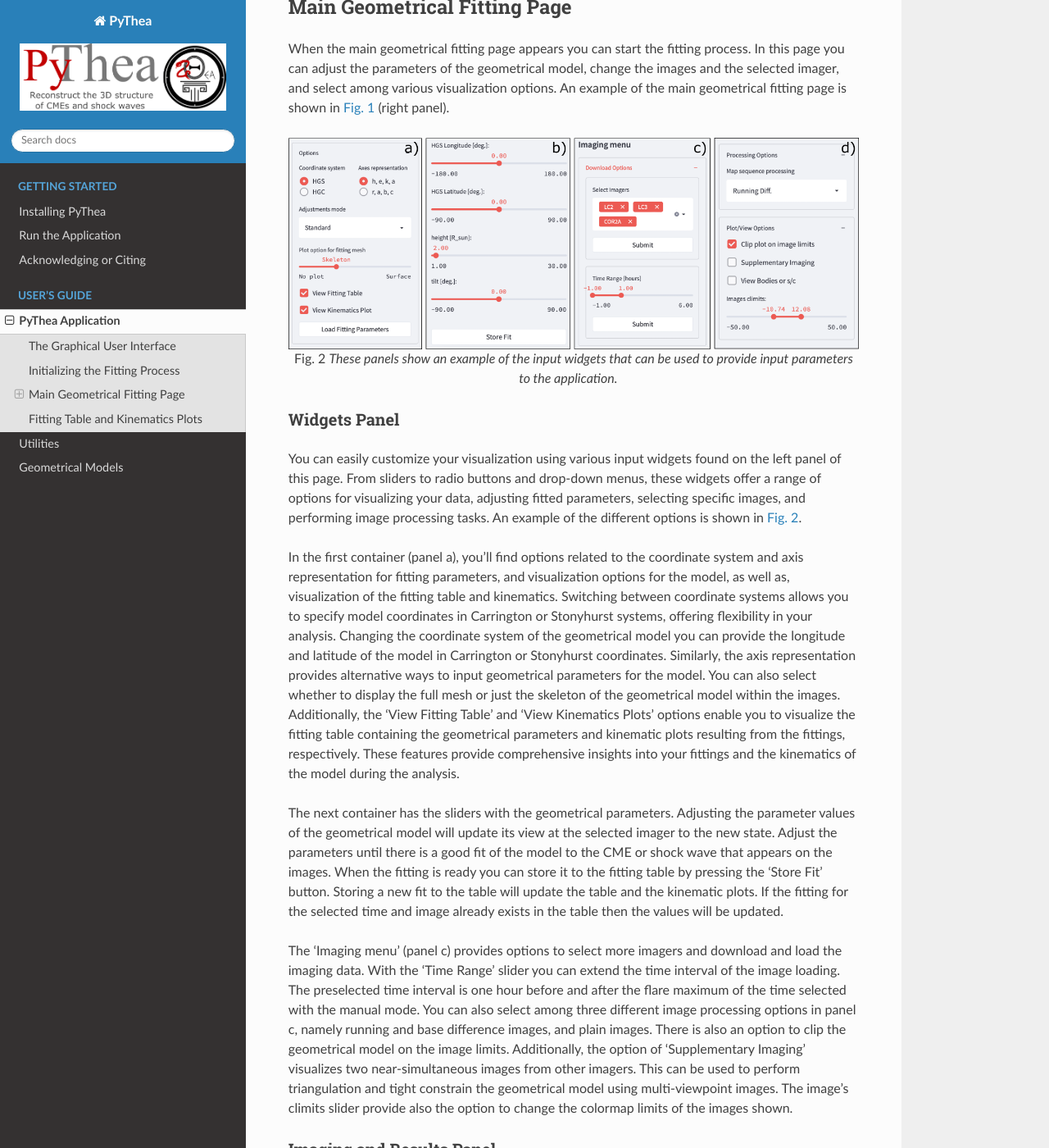
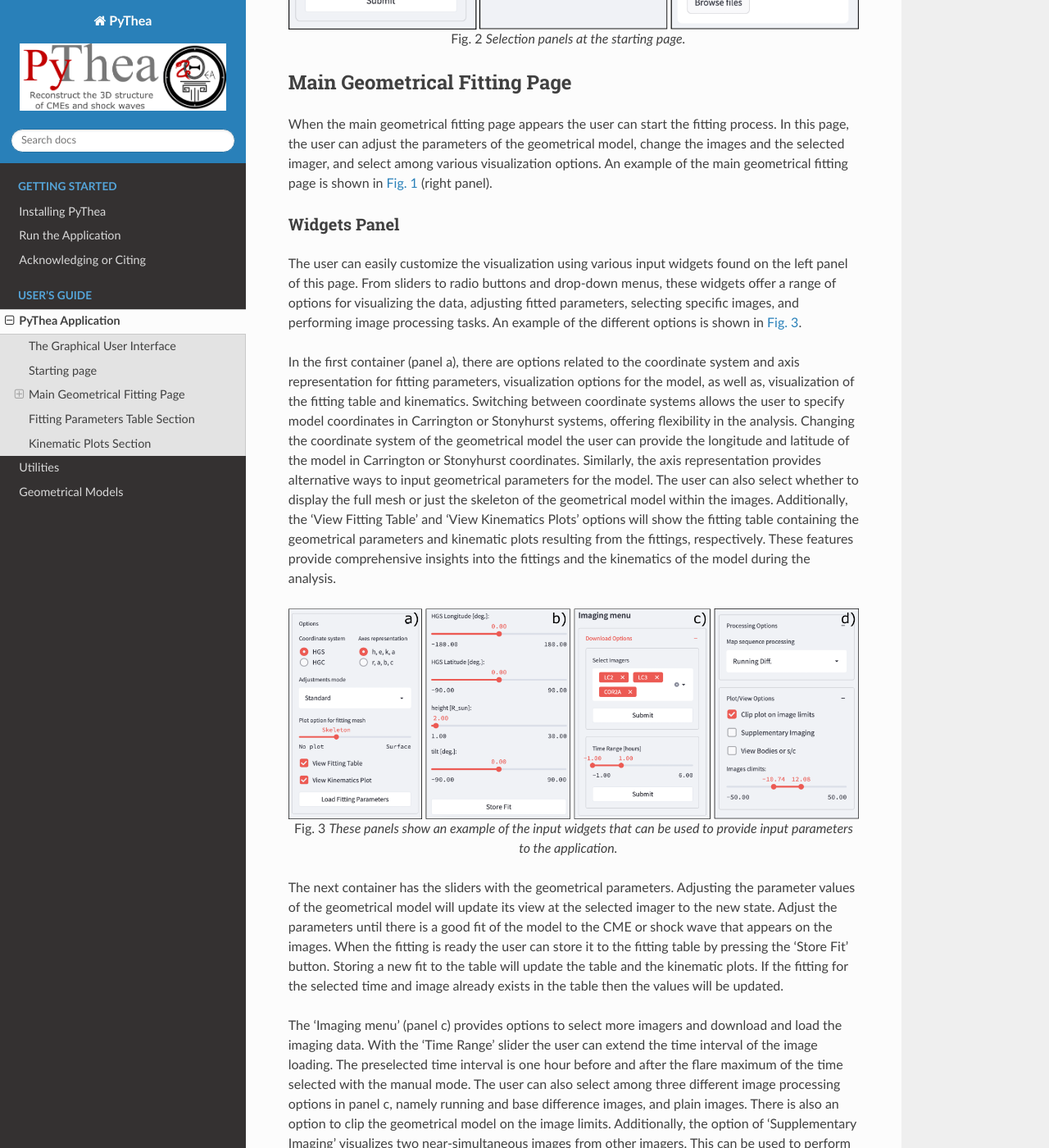
Before and after one commit to AthKouloumvakos/PyThea, a Sphinx documentation site: the page built from docs/source/application.rst, in a window 1280 px wide and 1400 px high, scrolled down 1370 px. Shown: the whole window at 82% size. Built offline with Sphinx 7.4.7 and the Read the Docs theme 2.0.0, drawn with Linux system fonts in a browser that asks for light colours; pages that are not in the unit, such as notebooks, are missing from menus; the version number could not be read and is left out; some of the changed text lies outside the part shown.

Commit message:
Adds in docs the fitting table and kinematics plots sections
- Improves also text in the same section and image quality

```diff
--- a/docs/source/application.rst
+++ b/docs/source/application.rst
@@ -6,7 +6,7 @@ The Graphical User Interface
 
 Performing a 3D reconstruction is mainly an interactive process. To reconstruct an event, the user aims to achieve the best fit of a geometrical model to multi-viewpoint coronal observations by adjusting a set of geometrical parameters. However, without a graphical user interface (GUI), this process becomes nearly impossible. PyThea provides a modern solution for conducting comprehensive analyses of events. Its user-friendly GUI, built on Streamlit, facilitates efficient interaction with the reconstruction process.
 
-The PyThea web application comprises two main pages as shown in :numref:`main-app-page`. The main page (left panel) appears when running the application for the first time. On this page, you can initiate the fitting process by selecting the date of the event and the fitting model to be used. Then the application initiates and a second page is loaded with the fitting sliders and the imaging views. Each main page comprises two primary vertical panels as shown in :numref:`main-app-page`, namely Panel 1 and 2. The left panel serves as a hub for your input widgets, allowing you to interactively change the parameters and control the reconstruction process. On the other hand, the right panel is dedicated to displaying data elements, providing a visual feedback on the reconstruction results. This separation of input and output elements enhances the usability and clarity of the application interface, enabling you to navigate through the reconstruction process with ease. In essence, PyThea revolutionizes the 3D reconstruction workflow by combining advanced algorithms with intuitive interface design, making complex analyses accessible to a broader audience.
+The PyThea web application comprises two main pages as shown in :numref:`main-app-page`. The starting page (left panel) appears when running the application for the first time. On this page, the user can initiate the fitting process by selecting the date of the event and the fitting model to be used. Then the application initiates and a second page is loaded with the fitting sliders and the imaging views. Each main page comprises two primary vertical panels as shown in :numref:`main-app-page`, namely Panel 1 and 2. The left panel serves as a hub for your input widgets, allowing the user to interactively change the parameters and control the reconstruction process. On the other hand, the right panel is dedicated to displaying data elements, providing a visual feedback on the reconstruction results. This separation of input and output elements enhances the usability and clarity of the application interface, enabling you to navigate through the reconstruction process with ease. In essence, PyThea revolutionizes the 3D reconstruction workflow by combining advanced algorithms with intuitive interface design, making complex analyses accessible to a broader audience.
 
 .. figure:: ./images/main_page.png
    :name: main-app-page
@@ -15,15 +15,29 @@ The PyThea web application comprises two main pages as shown in :numref:`main-ap
 
    Two views of PyThea‘s web application. The left panel shows the starting page of the application and the right panel shows the main fitting page.
 
-Initializing the Fitting Process
---------------------------------
+Starting page
+-------------
 
-When the application runs for the first time, the starting page appears and you have to select the date and event to process and the geometrical model to use. A view of the starting page is shown in :numref:`main-app-page`. For the selection of the date and event selection, three options are available to initiate the fitting process. With the 'Event' mode you can select a date and a solar flare event associated with the event that you want to perform the geometrical fitting. If the CME or shock do not have an associated flare then there is a second 'Manual' option. With this option, you can select the date and the event (CME, shock, flare). A third option is to provide a fitting file and the application will initiate with the fitted event and the application will load the previous fitting parameters. Next, you will select the geometrical model for the fitting process. After this selection the application will search and download available data and the main geometrical fitting page will appear.
+When the application runs for the first time, the starting page appears and the user have to select the date and event to process and the geometrical model to use. A view of the starting page is shown in :numref:`main-app-page`. For the selection of the date and event selection, three options are available to initiate the fitting process we show at the three panels of :numref:`main-app-page-select`. With the 'Event' mode (middle panel) the user can select a date and a solar flare event associated with the event that will perform the geometrical fitting. If the CME or shock do not have an associated flare then there is a second 'Manual' option (left panel). With this option, the user can select the date and the event (CME, shock, flare). For these two modes, the next step is to select the geometrical model for the fitting process. A third option is to provide a fitting JSON file and the application will initiate with the fitted event and the selected geometrical model (right panel). In this case, the fitted parameters are loaded in the fitting table (see below) and the user can preview and continue the fitting. After the above selections, the application will search and download available data and the main geometrical fitting page will appear.
+
+.. figure:: ./images/main_page_selections.png
+   :name: main-app-page-select
+   :width: 800px
+   :align: center
+
+   Selection panels at the starting page.
 
 Main Geometrical Fitting Page
 -----------------------------
 
-When the main geometrical fitting page appears you can start the fitting process. In this page you can adjust the parameters of the geometrical model, change the images and the selected imager, and select among various visualization options. An example of the main geometrical fitting page is shown in :numref:`main-app-page` (right panel).
+When the main geometrical fitting page appears the user can start the fitting process. In this page, the user can adjust the parameters of the geometrical model, change the images and the selected imager, and select among various visualization options. An example of the main geometrical fitting page is shown in :numref:`main-app-page` (right panel).
+
+Widgets Panel
+~~~~~~~~~~~~~
+
+The user can easily customize the visualization using various input widgets found on the left panel of this page. From sliders to radio buttons and drop-down menus, these widgets offer a range of options for visualizing the data, adjusting fitted parameters, selecting specific images, and performing image processing tasks. An example of the different options is shown in :numref:`app-slider-details`.
+
+In the first container (panel a), there are options related to the coordinate system and axis representation for fitting parameters, visualization options for the model, as well as, visualization of the fitting table and kinematics. Switching between coordinate systems allows the user to specify model coordinates in Carrington or Stonyhurst systems, offering flexibility in the analysis. Changing the coordinate system of the geometrical model the user can provide the longitude and latitude of the model in Carrington or Stonyhurst coordinates. Similarly, the axis representation provides alternative ways to input geometrical parameters for the model. The user can also select whether to display the full mesh or just the skeleton of the geometrical model within the images. Additionally, the 'View Fitting Table' and 'View Kinematics Plots' options will show the fitting table containing the geometrical parameters and kinematic plots resulting from the fittings, respectively. These features provide comprehensive insights into the fittings and the kinematics of the model during the analysis.
 
 .. figure:: ./images/app_slider_details.png
    :name: app-slider-details
@@ -32,37 +46,44 @@ When the main geometrical fitting page appears you can start the fitting process
 
    These panels show an example of the input widgets that can be used to provide input parameters to the application.
 
-Widgets Panel
-~~~~~~~~~~~~~
+The next container has the sliders with the geometrical parameters. Adjusting the parameter values of the geometrical model will update its view at the selected imager to the new state. Adjust the parameters until there is a good fit of the model to the CME or shock wave that appears on the images. When the fitting is ready the user can store it to the fitting table by pressing the 'Store Fit' button. Storing a new fit to the table will update the table and the kinematic plots. If the fitting for the selected time and image already exists in the table then the values will be updated.
 
-You can easily customize your visualization using various input widgets found on the left panel of this page. From sliders to radio buttons and drop-down menus, these widgets offer a range of options for visualizing your data, adjusting fitted parameters, selecting specific images, and performing image processing tasks. An example of the different options is shown in :numref:`app-slider-details`.
-
-In the first container (panel a), you'll find options related to the coordinate system and axis representation for fitting parameters, and visualization options for the model, as well as, visualization of the fitting table and kinematics. Switching between coordinate systems allows you to specify model coordinates in Carrington or Stonyhurst systems, offering flexibility in your analysis. Changing the coordinate system of the geometrical model you can provide the longitude and latitude of the model in Carrington or Stonyhurst coordinates. Similarly, the axis representation provides alternative ways to input geometrical parameters for the model. You can also select whether to display the full mesh or just the skeleton of the geometrical model within the images. Additionally, the 'View Fitting Table' and 'View Kinematics Plots' options enable you to visualize the fitting table containing the geometrical parameters and kinematic plots resulting from the fittings, respectively. These features provide comprehensive insights into your fittings and the kinematics of the model during the analysis.
-
-The next container has the sliders with the geometrical parameters. Adjusting the parameter values of the geometrical model will update its view at the selected imager to the new state. Adjust the parameters until there is a good fit of the model to the CME or shock wave that appears on the images. When the fitting is ready you can store it to the fitting table by pressing the 'Store Fit' button. Storing a new fit to the table will update the table and the kinematic plots. If the fitting for the selected time and image already exists in the table then the values will be updated.
-
-The 'Imaging menu' (panel c) provides options to select more imagers and download and load the imaging data. With the 'Time Range' slider you can extend the time interval of the image loading. The preselected time interval is one hour before and after the flare maximum of the time selected with the manual mode. You can also select among three different image processing options in panel c, namely running and base difference images, and plain images. There is also an option to clip the geometrical model on the image limits. Additionally, the option of 'Supplementary Imaging' visualizes two near-simultaneous images from other imagers. This can be used to perform triangulation and tight constrain the geometrical model using multi-viewpoint images. The image's climits slider provide also the option to change the colormap limits of the images shown.
+The 'Imaging menu' (panel c) provides options to select more imagers and download and load the imaging data. With the 'Time Range' slider the user can extend the time interval of the image loading. The preselected time interval is one hour before and after the flare maximum of the time selected with the manual mode. The user can also select among three different image processing options in panel c, namely running and base difference images, and plain images. There is also an option to clip the geometrical model on the image limits. Additionally, the option of 'Supplementary Imaging' visualizes two near-simultaneous images from other imagers. This can be used to perform triangulation and tight constrain the geometrical model using multi-viewpoint images. The image's climits slider provide also the option to change the colourmap limits of the images shown.
 
 Imaging and Results Panel
 ~~~~~~~~~~~~~~~~~~~~~~~~~
 
-The right panel of the main geometrical fitting page is the imaging panel. Here appear the images for the selected imager with the geometrical model overlaid onto the images. You can select the imager to visualize the available data from a drop drop-down menu and also use a slider to select the different times of the images. Additionally, if the 'Supplementary Imaging' has been selected two nearly co-temporal images from other instruments will appear. You can use the slider on the bottom of the two images to select among the different loaded imagers. In this panel, the fitting table and the kinematic plots can appear on the bottom of the images, if these options have been selected. We give more details in the following Section.
+The right panel of the main geometrical fitting page is the imaging panel. Here appear the images for the selected imager with the geometrical model overlaid onto the images. The user can select the imager to visualize the available data from a drop-down menu and also use a slider to select the different times of the images. Additionally, if the 'Supplementary Imaging' has been selected two nearly co-temporal images from other instruments will appear. The user can use the slider on the bottom of the two images to select among the different loaded imagers. In this panel, the fitting table and the kinematic plots can appear on the bottom of the images, if these options have been selected. We give more details in the following Section.
 
-Fitting Table and Kinematics Plots
-----------------------------------
+.. figure:: ./images/imaging_panel.jpg
+   :name: app-imaging-panel
+   :width: 400px
+   :align: center
 
-When enabling the ‘View Fitting Table’ a section with the fitting parameters appears in the imaging panel bellow the imaging section. An example of this section is shown in :numref:`app-fitting-table-details`. These section shows two fitting parameters table: at the top is the ‘Running Fiting Table‘ and at the bottom the ‘Stored Fitting Table'. The ‘Running Fiting Table‘ provides the fitted parameters of the geometrical model to the selected image. These parametes will be stored when the user presses the ‘Store Fit‘ button.The ‘Stored Fitting Table' provides all the fitted parameters of the geometrical model to the valrious images. The information of this table updates when a new single fitting is stored. The parameters stored in this table can be dowloaded in a json file when the overal fitting of an event is ready from the ‘Finalize and save results‘ section by pressing the ‘Download Fitting as .json file‘.  Additionally, the user can load the fitting parameters from any of the single fittings (i.e. rows) or delete any record from the ‘Store Fit‘ selecting first the fitting record from the ‘Select a fitting‘ drop-down menu and then using the ‘Action‘ drop-down menu.
+   An example of the imaging panel.
+
+
+Fitting Parameters Table Section
+--------------------------------
+
+When enabling the ‘View Fitting Table’ a section with the fitting parameters appears in the imaging panel below the imaging section. An example of this section is shown in :numref:`app-fitting-table-details`. This section shows two fitting parameters tables: at the top is the ‘Running Fitting Table‘ and at the bottom is the ‘Stored Fitting Table'. The ‘Running Fitting Table‘ provides the fitted parameters of the geometrical model to the selected image. These parameters will be stored when the user presses the ‘Store Fit‘ button. The ‘Stored Fitting Table' provides all the fitted parameters of the geometrical model to the various images. The information in this table updates when a new single fitting is stored. The parameters stored in this table can be downloaded in a JSON file when the overall fitting of an event is ready from the ‘Finalize and save results‘ section by pressing the ‘Download Fitting as .json file‘.  Additionally, the user can load the fitting parameters from any of the single fittings (i.e. rows) or delete any record from the ‘Store Fit‘ selecting first the fitting record from the ‘Select a fitting‘ drop-down menu and then using the ‘Action‘ drop-down menu.
 
 .. figure:: ./images/fitting_app_table.png
    :name: app-fitting-table-details
-   :width: 800px
+   :width: 600px
    :align: center
 
    A view of the ftting table in the application
 
+
+Kinematic Plots Section
+-----------------------
+
+When enabling the ‘View Kinematics Plot’, a section with the kinematic plots appears in the imaging panel below the imaging section (or the’Fitting Table’ section if enabled). An example of this section is shown in :numref:`app-kinematics-plots-details`. The user can select from a drop-down menu different visualization options, such as plotting the height-time and speed-time kinematic plots. Additionally, the user can select the fitting method, such as polynomial, spline fit, or a custom function. Depending on the fitting method additional sliders appear with fitting options like the polynomial order, the spline order and smooth value.
+
 .. figure:: ./images/kinematic_app_plots.png
    :name: app-kinematics-plots-details
-   :width: 800px
+   :width: 600px
    :align: center
 
    A view of the kinematic plots in the application
```
Also changed, not shown: docs/source/images/imaging_panel.jpg (added), docs/source/images/main_page.jpg (added), docs/source/images/main_page.png (deleted), docs/source/images/main_page_selections.png (added).
